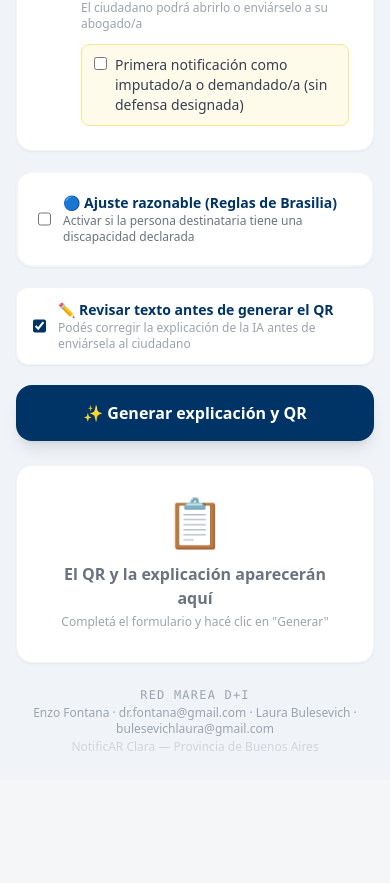
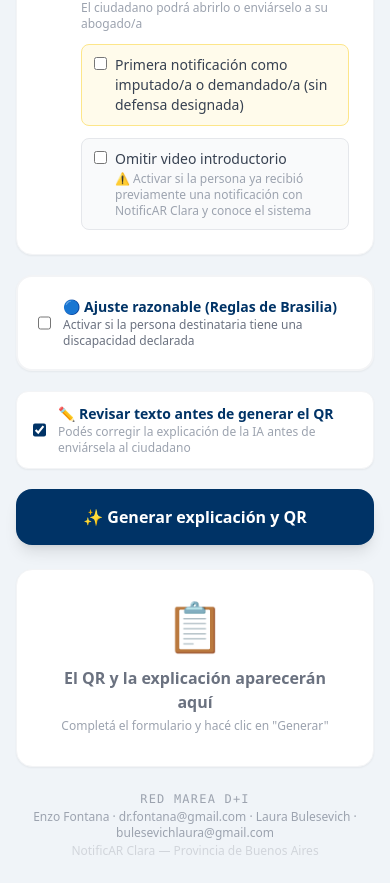
Before and after one commit to drfontana-arch/notificar-clara, a Next.js app: page / in a window 390 px wide. Shown: the part 940-1823 px from the top of the page. Before the commit the page ends 1719 px from the top, so only its background shows below. Built offline with nearby package versions, Linux system fonts and the light colour scheme.

Commit message:
v0.7: omitir video por notificación, timer video 50s, fix iPhone

```diff
--- a/src/app/api/procesar/route.js
+++ b/src/app/api/procesar/route.js
@@ -24,6 +24,7 @@ export async function POST(request) {
       telefono_ciudadano,
       empleado_email,
       es_primera_notificacion,
+      omitir_video,
       preview, // true → solo devuelve el texto de la IA, sin guardar ni generar QR
     } = body
 
@@ -50,6 +51,7 @@ export async function POST(request) {
     datos.abogado_nombre = abogado_nombre || ''
     datos.abogado_whatsapp = abogado_whatsapp || ''
     datos.es_primera_notificacion = es_primera_notificacion || false
+    datos.omitir_video = omitir_video || false
     datos.telefono_ciudadano = telefono_ciudadano ? telefono_ciudadano.replace(/\D/g, '') : ''
     datos.empleado_email = empleado_email ? empleado_email.trim().toLowerCase() : ''
 
--- a/src/app/n/[id]/page.jsx
+++ b/src/app/n/[id]/page.jsx
@@ -3,7 +3,7 @@ import { useEffect, useState, useRef } from 'react'
 import { useParams } from 'next/navigation'
 
 const VIDEO_EMBED_URL = 'https://drive.google.com/file/d/1izDkfcYIj9WzttgWZG7PTHjNvvpMx8EM/preview?autoplay=1'
-const VIDEO_DURACION_MS = 43000 // duración aprox. del video introductorio
+const VIDEO_DURACION_MS = 50000 // duración aprox. del video introductorio
 
 // ── Analytics ──────────────────────────────────────────────────────────────
 function detectarDispositivo() {
@@ -358,7 +358,10 @@ function FlechaScroll() {
   const [visible, setVisible] = useState(true)
 
   useEffect(() => {
-    const onScroll = () => { if (window.scrollY > 80) setVisible(false) }
+    const onScroll = () => {
+      const alFondo = window.innerHeight + window.scrollY >= document.body.scrollHeight - 40
+      setVisible(!alFondo)
+    }
     window.addEventListener('scroll', onScroll, { passive: true })
     return () => window.removeEventListener('scroll', onScroll)
   }, [])
--- a/src/app/page.jsx
+++ b/src/app/page.jsx
@@ -53,6 +53,7 @@ export default function PanelOperador() {
     referente_nombre: '',
     referente_cargo: '',
     pdf_url: '',
+    omitir_video: false,
   })
   const [estado, setEstado] = useState('idle')
   const [resultado, setResultado] = useState(null)
@@ -269,6 +270,13 @@ export default function PanelOperador() {
               <label className="flex items-start gap-2 text-sm text-gray-700 cursor-pointer bg-amber-50 border border-amber-200 rounded-lg px-3 py-2.5">
                 <input type="checkbox" name="es_primera_notificacion" checked={form.es_primera_notificacion} onChange={handleChange} className="rounded mt-0.5" />
                 <span>Primera notificación como imputado/a o demandado/a (sin defensa designada)</span>
+              </label>
+              <label className="flex items-start gap-2 text-sm text-gray-700 cursor-pointer bg-gray-50 border border-gray-200 rounded-lg px-3 py-2.5">
+                <input type="checkbox" name="omitir_video" checked={form.omitir_video} onChange={handleChange} className="rounded mt-0.5" />
+                <div>
+                  <span className="font-medium">Omitir video introductorio</span>
+                  <p className="text-xs text-gray-400 mt-0.5">⚠️ Activar si la persona ya recibió previamente una notificación con NotificAR Clara y conoce el sistema</p>
+                </div>
               </label>
             </Paso>
           </div>
```
